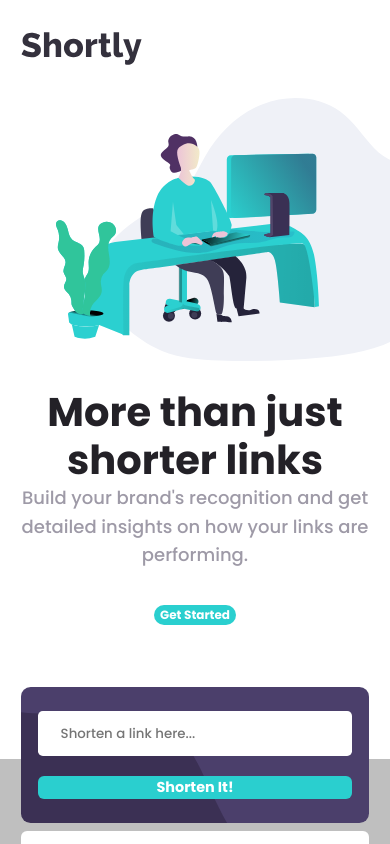
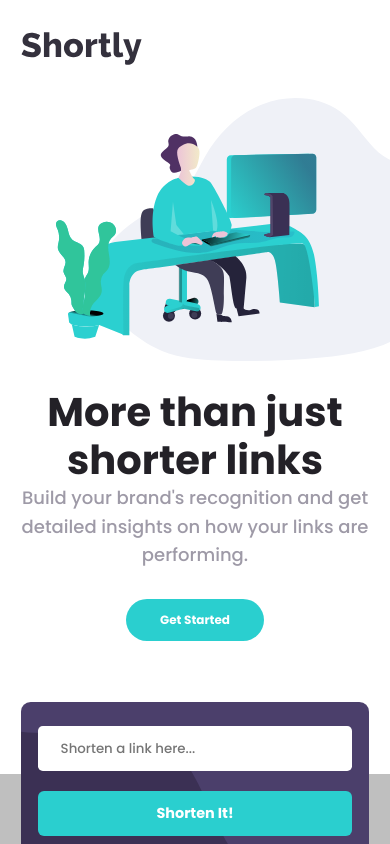
Before and after one commit to codepraycode/shortly, a React (Vite) app: page / in a window 390 px wide. Shown: the top 844 px of the page. Built offline with nearby package versions, Linux system fonts and the light colour scheme.

Commit message:
implemented mobile responsiveness

```diff
--- a/scss/_setup.scss
+++ b/scss/_setup.scss
@@ -70,7 +70,7 @@ input[type=button],
     background-color: $cyan;
     color: $white;
 
-    padding: 0.75Updarem 2.1rem;
+    padding: 0.75rem 2.1rem;
     font-weight: $fw-700;
     font-size: .75rem;
     border-radius: 6px;
```
